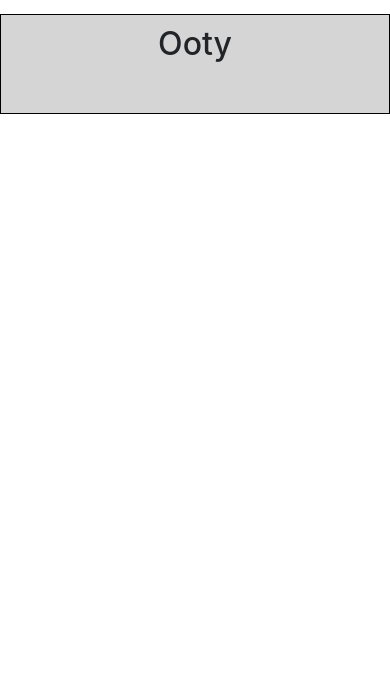
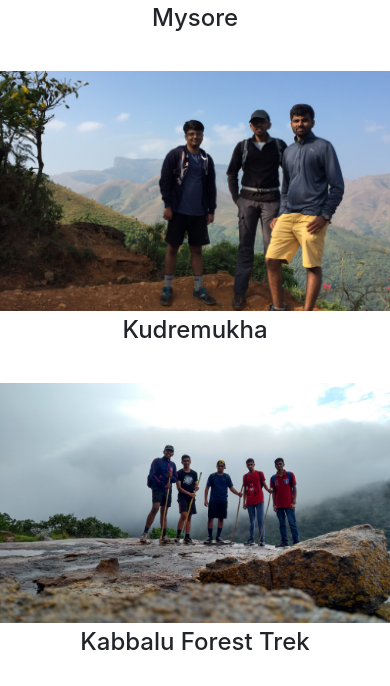
Before and after one commit to ameyaditya/website1.0, a PHP site: page /travel_index.html in a window 390 px wide; the page is wider, and only the part inside the window is pictured. Shown: the part 541-1227 px from the top of that part. Before the commit the page ends 655 px from the top of that part, so only its background shows below. Run offline with PHP 8.4, Linux system fonts and the light colour scheme.

Commit message:
changes to travel Blog

```diff
--- a/travel blog/travel_index.html
+++ b/travel blog/travel_index.html
@@ -56,16 +56,47 @@
   </a>
 </div>
 
-<div class="container">
+<div class="container-fluid">
 	<div class="row">
-		<div class="col-md">
+		<div class="col-md contents">
+			<div class="head-image">
+				<img class="img-fluid" src="images/mysr_pic.JPG">
+			</div>
 			<h2>Mysore</h2>
 		</div>
-		<div class="col-md">
+		<div class="col-md contents">
+			<div class="head-image">
+				<img class="img-fluid" src="images/kudre-grp.JPG">
+			</div>
 			<h2>Kudremukha</h2>
 		</div>
-		<div class="col-md">
-			<h2>Ooty</h2>
+		<div class="col-md contents">
+			<div class="head-image">
+				<img class="img-fluid" src="images/kabbalu_grp.jpg">
+			</div>
+			<h2>Kabbalu Forest Trek</h2>
+		</div>
+	</div>
+
+
+	<div class="row">
+		<div class="col-md contents">
+			<div class="head-image">
+				<img class="img-fluid" src="images/mysr_pic.JPG">
+			</div>
+			<h2>Mysore</h2>
+		</div>
+		<div class="col-md contents">
+			<div class="head-image">
+				<img class="img-fluid" src="images/kudre-grp.JPG">
+			</div>
+			<h2>Kudremukha</h2>
+		</div>
+		<div class="col-md contents">
+			<div class="head-image">
+				<img class="img-fluid" src="images/kabbalu_grp.jpg">
+			</div>
+			<h2>Kabbalu Forest Trek</h2>
 		</div>
 	</div>
 </div>
--- a/travel blog/travel_style.css
+++ b/travel blog/travel_style.css
@@ -34,24 +34,43 @@
 		position: relative;
 	}
 }
+.container-fluid{
+	//margin-top: 40px;
+	//padding-left: 10px;
+	//padding-right: 10px;
+	padding: 0;
+}
+
 .row >div{
-	height: 100px;
-	border: 1px solid black;
+	//height: 100px;
+	//border: 1px solid black;
 	display: inline-block;
 	padding: 10px;
 	margin:
 }
-.container{
-	margin-top: 40px;
-}
-.row > div:nth-child(odd){
-	background-color: #D5D5D5;
-}
 .row > div{
-	margin-bottom: 20px;
+	margin-bottom: 10px;
 	text-align: center;
 	font-size: 1em;
 }
 .row > div > h1{
 	size: 2em;
 }
+.contents > div > img{
+	height: auto;
+	width: 100%;
+	max-height:240px;
+	//size: cover;
+	object-fit: cover;
+}
+.head-image{
+	margin-bottom: 5px;
+}
+@media screen and (max-width: 576px){
+	.container-fluid{
+		margin-top: 15px;
+	}
+	h2{
+		font-size: 1.5em;
+	}
+}
```
Also changed, not shown: travel blog/images/kabbalu_grp.jpg (renamed from travel blog/images/IMG_20170729_174626076_HDR.jpg).
